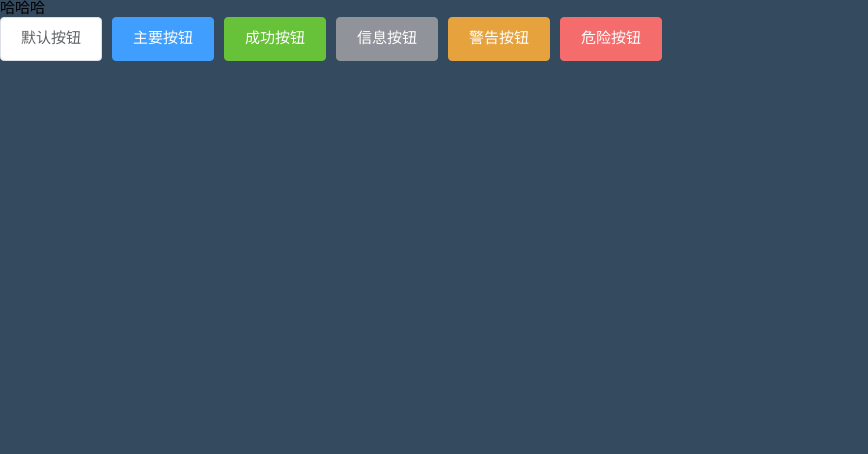
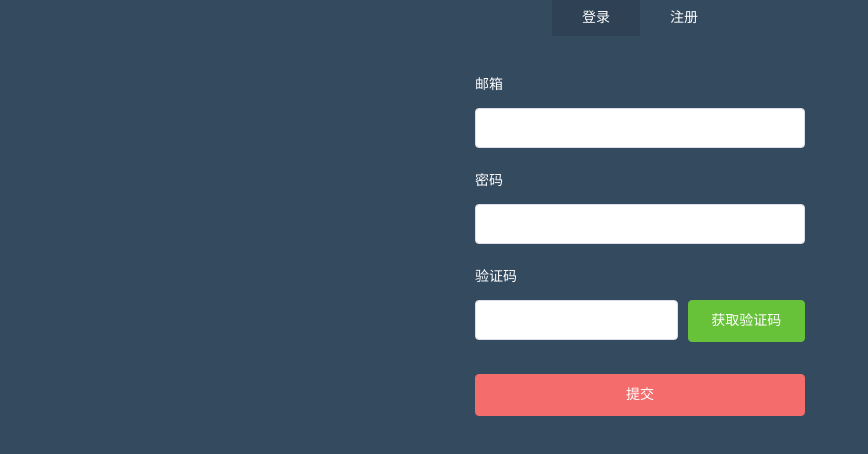
Before and after one commit to 1319pkq/vue-admin, a Vue app: page /#/login in a window 1280 px wide. Shown: the top 454 px of the page, without its empty margins (0-868 px from the left). Built offline with nearby package versions, Linux system fonts and the light colour scheme.

Commit message:
登录页面

```diff
--- a/src/views/login/Login.vue
+++ b/src/views/login/Login.vue
@@ -1,19 +1,125 @@
 <template>
   <div id="login">
-    <p>哈哈哈</p>
-    <el-row>
-      <el-button>默认按钮</el-button>
-      <el-button type="primary">主要按钮</el-button>
-      <el-button type="success">成功按钮</el-button>
-      <el-button type="info">信息按钮</el-button>
-      <el-button type="warning">警告按钮</el-button>
-      <el-button type="danger">危险按钮</el-button>
-    </el-row>
+    <div class="login-wrap">
+      <ul class="menu-tab">
+        <li
+          :class="{current: item.current}"
+          v-for="item in menuTab"
+          :key="item.id"
+          @click="changeCurrent(item)"
+        >{{item.txt}}</li>
+      </ul>
+      <!-- 表单 -->
+      <el-form :model="ruleForm" status-icon :rules="rules" ref="ruleForm" class="login-from">
+        <el-form-item prop="username" class="item-from">
+          <label>邮箱</label>
+          <el-input type="text" v-model="ruleForm.username" autocomplete="off"></el-input>
+        </el-form-item>
+        <el-form-item prop="password" class="item-from">
+          <label>密码</label>
+          <el-input type="text" v-model="ruleForm.password" autocomplete="off" maxlength="20" minlength="6"></el-input>
+        </el-form-item>
+        <el-form-item prop="code" class="item-from">
+          <label>验证码</label>
+          <el-row :gutter="10">
+            <el-col :span="15">
+              <el-input v-model.number="ruleForm.code" maxlength="6" minlength="6"></el-input>
+            </el-col>
+            <el-col :span="9">
+              <el-button type="success" class="block">获取验证码</el-button>
+            </el-col>
+          </el-row>
+        </el-form-item>
+        <el-form-item class="item-from">
+          <el-button type="danger" @click="submitForm('ruleForm')" class="block margin-top">提交</el-button>
+        </el-form-item>
+      </el-form>
+    </div>
   </div>
 </template>
 
 <script>
-export default {};
+export default {
+  name: "login",
+  components: {},
+  data() {
+    // 验证邮箱
+    var validateUsername = (rule, value, callback) => {
+      let reg = /^([a-zA-Z]|[0-9])(\w|\-)+@[a-zA-Z0-9]+\.([a-zA-Z]{2,4})$/;
+      if (value === "") {
+        callback(new Error("请输入邮箱"));
+      } else if (!reg.test(value)) {
+        callback(new Error("邮箱格式有误!"));
+      } else {
+        callback();
+      }
+    };
+    // 验证密码
+    var validatePassword = (rule, value, callback) => {
+      let reg = /^(?!\D+$)(?![^a-zA-Z]+$)\S{6,20}$/
+      if (value === "") {
+        callback(new Error("请输入密码"));
+      } else if (!reg.test(value)) {
+        callback(new Error("密码为6至20 数字+字母!"));
+      } else {
+        callback();
+      }
+    };
+    // 验证码
+    var validateCode = (rule, value, callback) => {
+      let reg = /^[a-z0-9]{6}$/
+      if (value === "") {
+        return callback(new Error("验证码不能为空"));
+      } else if (!reg.test(value)) {
+        callback(new Error("验证码格式有误!"));
+      } else {
+        callback();
+      }
+    };
+    return {
+      menuTab: [
+        { txt: "登录", current: true },
+        { txt: "注册", current: false }
+      ],
+      // 表单
+      ruleForm: {
+        username: "",
+        password: "",
+        code: ""
+      },
+      rules: {
+        username: [{ validator: validateUsername, trigger: "blur" }],
+        password: [{ validator: validatePassword, trigger: "blur" }],
+        code: [{ validator: validateCode, trigger: "blur" }]
+      }
+    };
+  },
+  // 定义函数
+  methods: {
+    // 登录注册背景的高光切换
+    changeCurrent(data) {
+      this.menuTab.forEach(element => {
+        element.current = false;
+      });
+      data.current = true;
+    },
+    // 表单
+    submitForm(formName) {
+      this.$refs[formName].validate(valid => {
+        if (valid) {
+          alert("submit!");
+        } else {
+          console.log("error submit!!");
+          return false;
+        }
+      });
+    }
+  },
+  // 创建完成时
+  created() {},
+  // 挂载完成时
+  mounted() {}
+};
 </script>
 
 <style lang="scss" scoped>
@@ -21,4 +127,43 @@
   background-color: #344a5f;
   height: 100vh;
 }
+.login-wrap {
+  width: 330px;
+  margin: auto;
+}
+.menu-tab {
+  text-align: center;
+  li {
+    display: inline-block;
+    width: 88px;
+    line-height: 36px;
+    font-size: 14px;
+    color: #ffffff;
+    border-radius: 2px;
+    cursor: pointer;
+  }
+  .current {
+    background-color: rgba(0, 0, 0, 0.1);
+  }
+}
+// 表单
+.login-from {
+  margin-top: 29px;
+  label {
+    font-size: 14px;
+    color: #ffffff;
+    display: block;
+    margin-bottom: 3px;
+  }
+  .item-from {
+    margin-bottom: 13px;
+  }
+  .block {
+    display: block;
+    width: 100%;
+  }
+  .margin-top {
+    margin-top: 19px;
+  }
+}
 </style>
```
